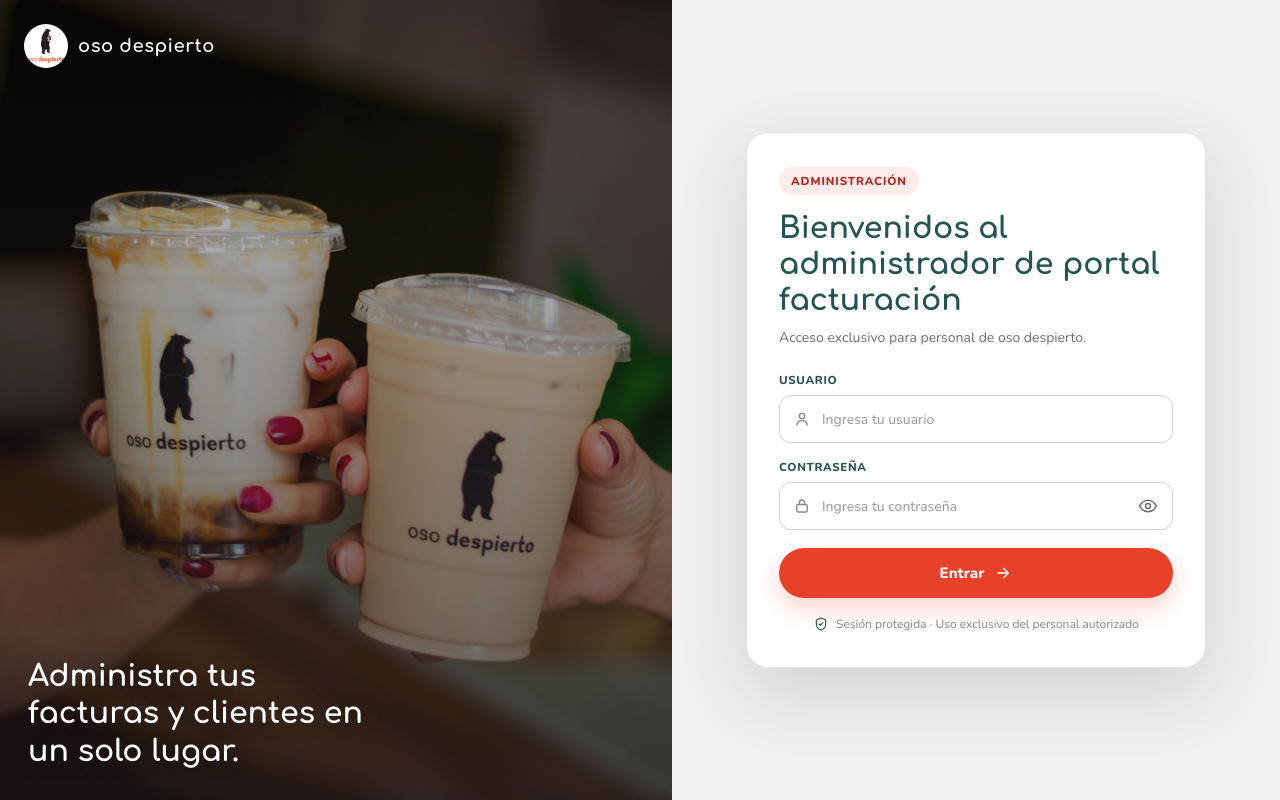
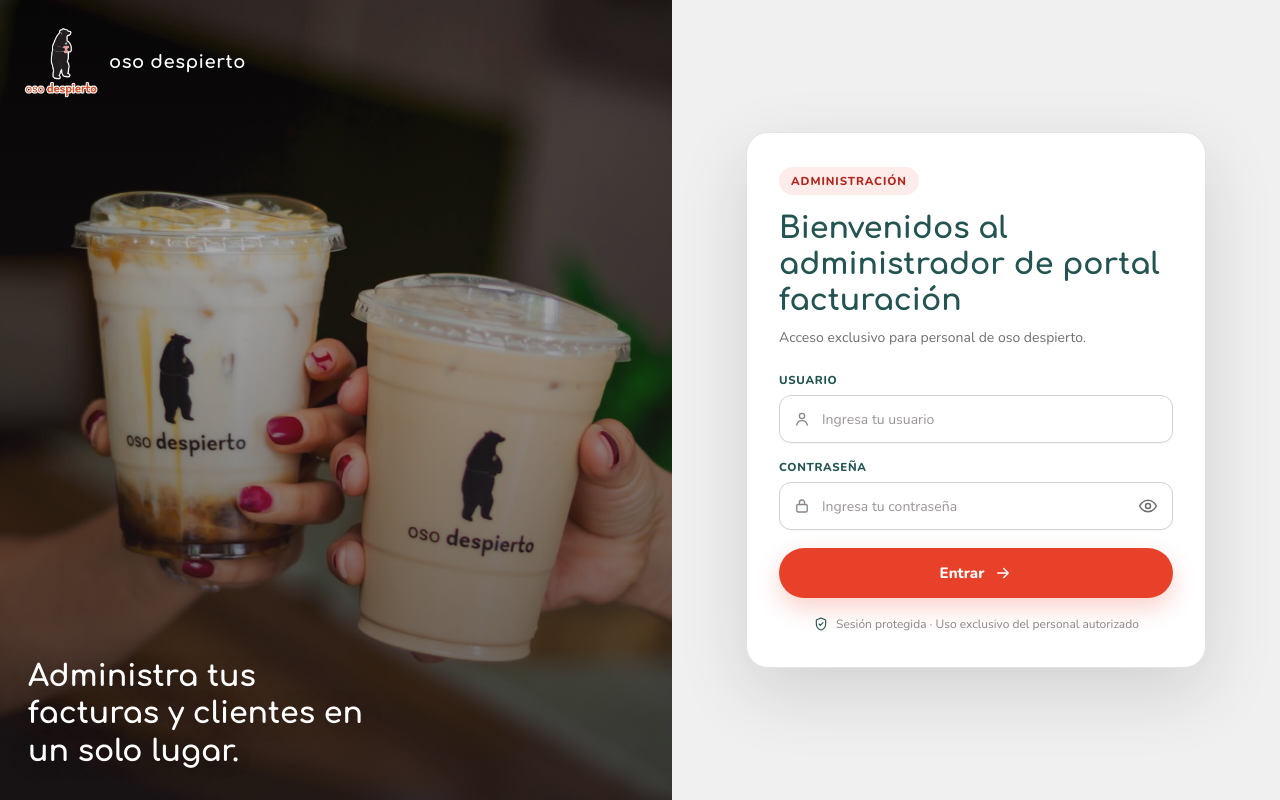
Before and after one commit to jricardo369/portal-facturacion-web, an Angular app: page /#/admin in a window 1280 px wide. Built offline with nearby package versions, Linux system fonts and the light colour scheme.

Commit message:
Actualiza logo a versión sin fondo con contorno blanco y elimina recurso headerCorreo

```diff
--- a/src/app/admin/admin-login/admin-login.component.css
+++ b/src/app/admin/admin-login/admin-login.component.css
@@ -45,11 +45,8 @@
 }
 
 .login-brand img {
-  width: 44px;
-  height: 44px;
-  border-radius: 50%;
-  object-fit: cover;
-  background: #fff;
+  width: 75px;
+  height: 75px;
 }
 
 .login-brand:hover { color: var(--brand-accent); }
--- a/src/app/admin/admin-login/admin-login.component.html
+++ b/src/app/admin/admin-login/admin-login.component.html
@@ -3,7 +3,7 @@
     <img class="login-img" src="assets/img3.jpg" alt="" />
     <span class="login-overlay" aria-hidden="true"></span>
     <a class="login-brand" routerLink="/" aria-label="Ir a la página de inicio">
-      <img src="assets/logo.png" alt="" />
+      <img src="assets/logosinFondoContornoBlanco.png" alt="" />
       <span>oso despierto</span>
     </a>
     <div class="login-quote">
--- a/src/app/layout/header/header.component.css
+++ b/src/app/layout/header/header.component.css
@@ -9,7 +9,7 @@
   max-width: 1230px; margin: 0 auto; width: 100%;
 }
 .marca { margin: 0; line-height: 1.1; display: flex; align-items: center; gap: 12px; text-decoration: none; color: #fff; flex: 0 0 auto; }
-.marca-logo { width: 48px; height: 48px; border-radius: 50%; object-fit: cover; flex: 0 0 48px; }
+.marca-logo { width: 48px; height: 48px; }
 .marca-nombre { display: block; font-family: "Comfortaa", "Nunito", sans-serif; font-size: 20px; font-weight: 700; letter-spacing: 1.5px; }
 .menu { display: flex; align-items: center; gap: 8px; margin-left: 8px; }
 .menu a {
--- a/src/app/layout/header/header.component.html
+++ b/src/app/layout/header/header.component.html
@@ -3,7 +3,7 @@
 <header class="topbar" [class.is-admin]="showMenu">
   <div class="topbar-inner">
     <a class="marca" routerLink="/" aria-label="oso despierto inicio">
-      <img class="marca-logo" src="assets/logo.png" alt="Logotipo oso despierto" width="48" height="48" />
+      <img class="marca-logo" src="assets/logosinFondoContornoBlanco.png" alt="Logotipo oso despierto" width="48" height="48" />
       <span class="marca-nombre">oso despierto</span>
     </a>
     @if (showMenu) {
```
Also changed, not shown: src/assets/headerCorreo.png (deleted).
